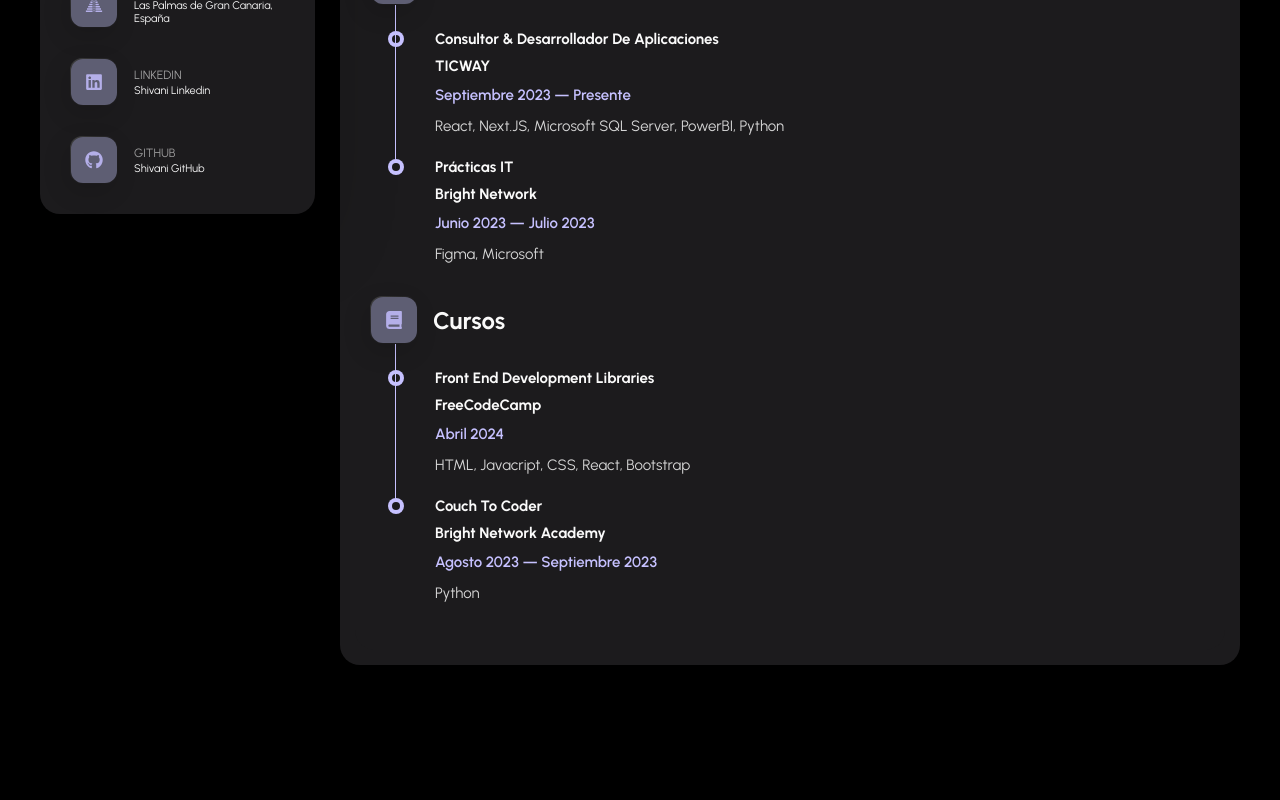
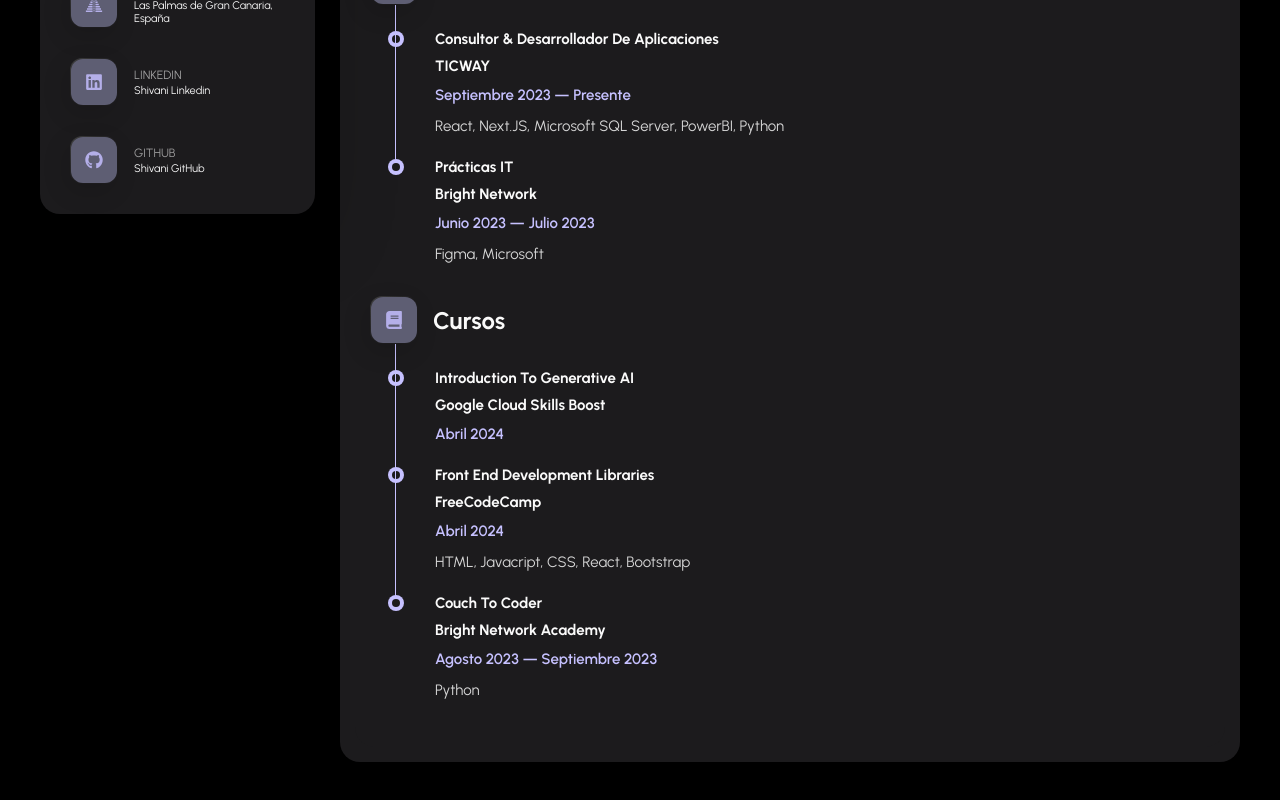
Before and after one commit to shivanirajani/shivani-portfolio, a React (Vite) app: page /resume in a window 1280 px wide. Shown: the part 563-1363 px from the top of the page. Before the commit the page ends 1288 px from the top, so only its background shows below. Built offline with nearby package versions, Linux system fonts and the light colour scheme.

Commit message:
added a course

```diff
--- a/src/pages/Resume/Resume.jsx
+++ b/src/pages/Resume/Resume.jsx
@@ -67,6 +67,12 @@
         <ol className="timeline-list">
 
         <TimelineItem
+            work= "Introduction to Generative AI"
+            place= "Google Cloud Skills Boost "
+            date="Abril 2024"
+          />
+
+        <TimelineItem
             work= "Front End Development Libraries"
             place= "freeCodeCamp"
             date="Abril 2024"
```
